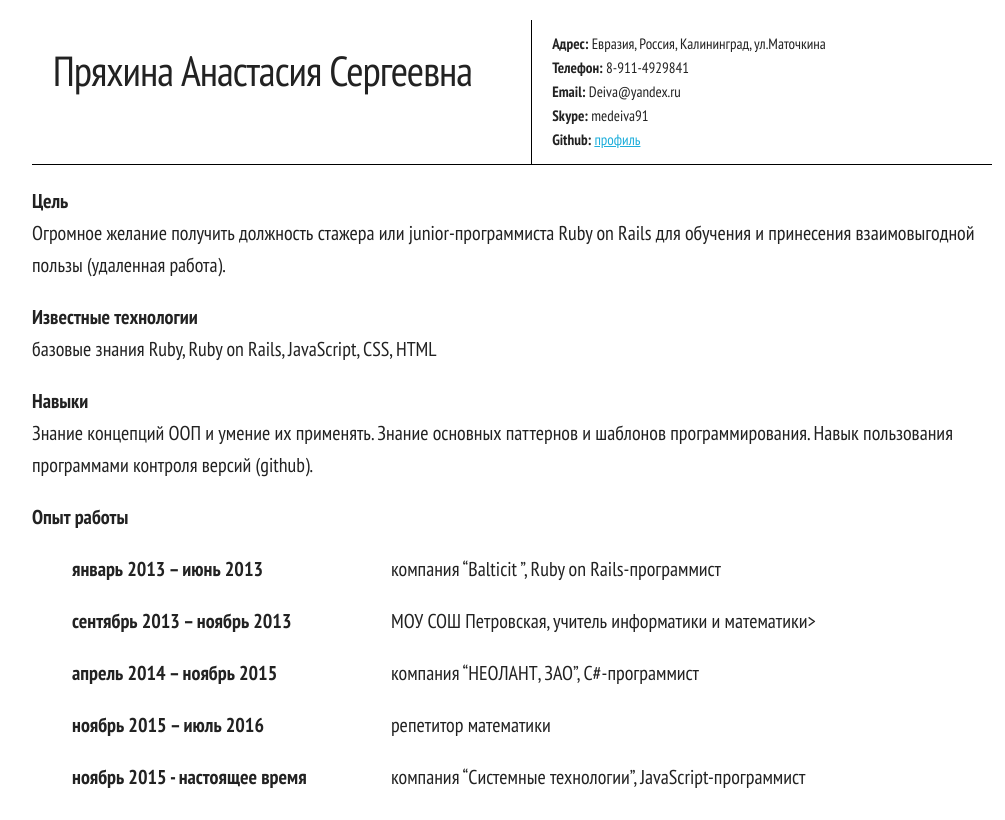
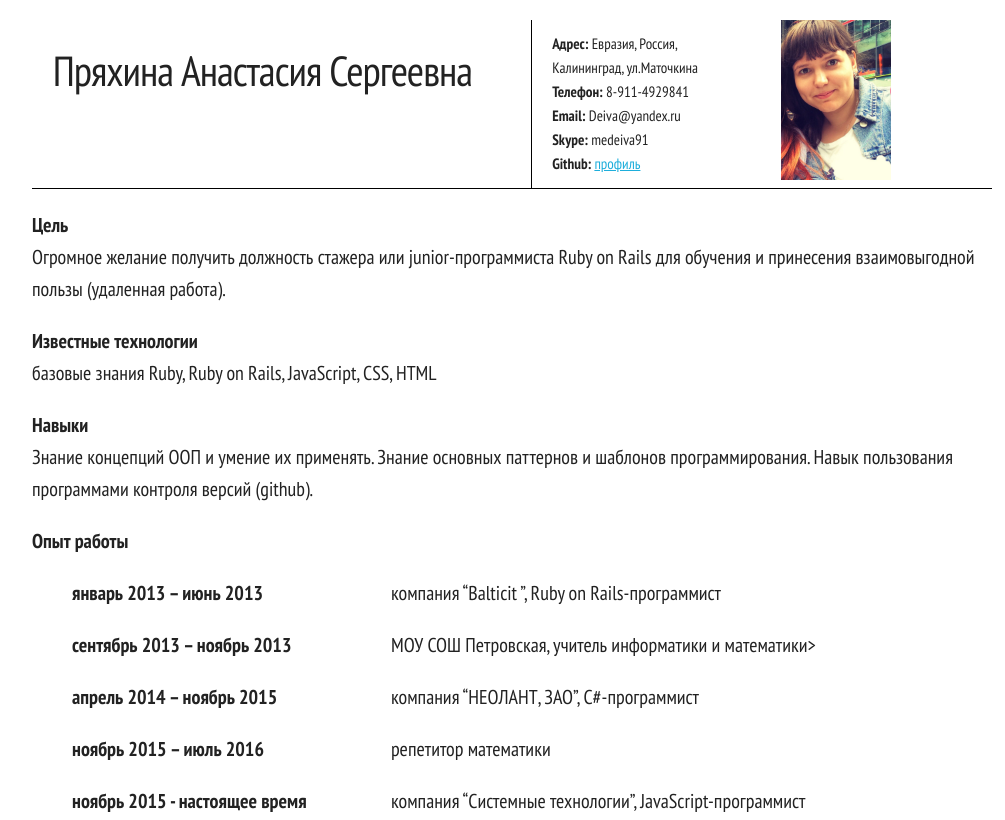
Before and after one commit to medeiva/cv, a plain HTML site: page index.html in a window 1280 px wide. Shown: the top 820 px of the page, without its empty margins (128-1133 px from the left). Drawn offline with Linux system fonts and the light colour scheme.

Commit message:
add img in cv

```diff
--- a/css/main.css
+++ b/css/main.css
@@ -26,10 +26,14 @@ ul {
   /*font-size: 18px;*/
 }
 
-.row{
+.row {
   margin-top: 20px;
 }
 
-.works{
+.works {
   padding-left: 40px;
 }
+
+.avatar {
+  height: 160px;
+}
--- a/index.html
+++ b/index.html
@@ -20,12 +20,15 @@
       <div class="six columns">
         <h2 class="title">Пряхина Анастасия Сергеевна</h2>
       </div>
-      <div class="six columns" id="contacts">
+      <div class="three columns" id="contacts">
         <div><b>Адрес: </b>Евразия, Россия, Калининград, ул.Маточкина</div>
         <div><b>Телефон:</b> 8-911-4929841</div>
         <div><b>Email:</b> Deiva@yandex.ru</div>
         <div><b>Skype:</b> medeiva91</div>
         <div><b>Github: </b> <a href="https://github.com/medeiva">профиль</a></div>
+      </div>
+      <div class="three columns">
+        <img src="assets/images/me.jpg" alt="Me" class="avatar">
       </div>
     </div>
 
```
Also changed, not shown: assets/images/me.jpg (added).
